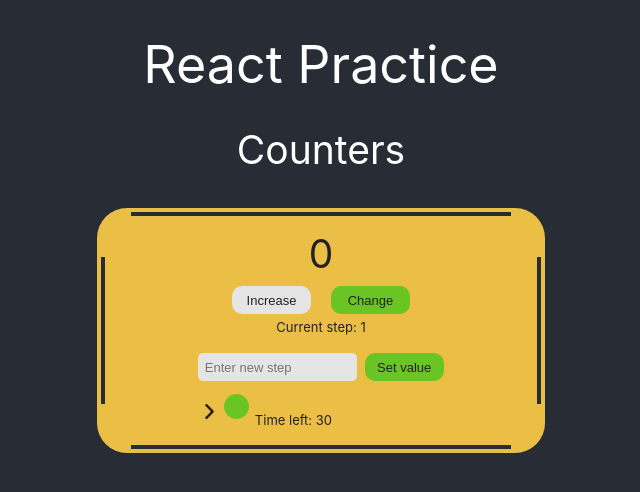
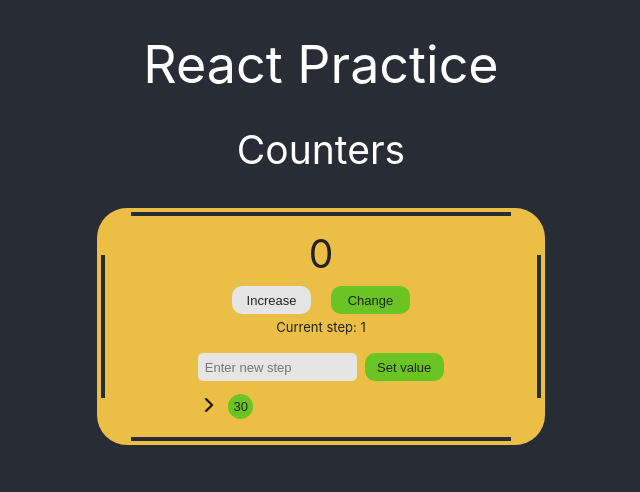
Before and after one commit to Schneizel-el-Britania/react-practie-5, a React (Create React App) app: page / in a window 1280 px wide. Shown: the top 492 px of the page, without its empty margins (319-959 px from the left). Built offline with nearby package versions, Linux system fonts and the light colour scheme.

Commit message:
Change AutoClick button

```diff
--- a/src/components/CounterSection/AutoClick/AutoClick.module.css
+++ b/src/components/CounterSection/AutoClick/AutoClick.module.css
@@ -14,8 +14,8 @@
 }
 
 .showSettingsBtn {
-  width: 15px;
-  height: 15px;
+  padding-top: 1rem;
+  padding-left: 1rem;
 
   background-color: transparent;
   border: none;
@@ -34,10 +34,10 @@
   height: 25px;
 
   border-radius: 50%;
-  background-color: var(--active-btn-color);
+  background-color: var(--inactive-btn-color);
   border: none;
 }
 
-.description {
-  vertical-align: -50%;
+.activeState {
+  background-color: var(--active-btn-color);
 }
--- a/src/components/CounterSection/AutoClick/UpdateFrequency/index.js
+++ b/src/components/CounterSection/AutoClick/UpdateFrequency/index.js
@@ -1,11 +1,6 @@
 import React from 'react';
 import styles from './UpdateFrequency.module.css'
-
-const rangeOptions = {
-  min: 0,
-  max: 60,
-  step: 1,
-}
+import rangeOptions from '../options.json'
 
 export default function UpdateFrequency(props) {
   const { frequency, setFrequency } = props;
--- a/src/components/CounterSection/AutoClick/index.js
+++ b/src/components/CounterSection/AutoClick/index.js
@@ -2,6 +2,7 @@ import React, { Component } from 'react'
 import UpdateFrequency from './UpdateFrequency';
 import styles from './AutoClick.module.css'
 import classNames from 'classnames';
+import { max } from './options.json'
 
 export default class AutoClick extends Component {
   constructor(props) {
@@ -9,29 +10,38 @@ export default class AutoClick extends Component {
     this.state = {
       frequency: 1,
       step: 1,
-      duration: 30,
+      duration: max,
       enableSettings: false,
+      onPause: false,
     }
-    this.enableSettings = false;
   }
 
-  showSettings = () => this.setState({ enableSettings: !this.state.enableSettings });
+  handleToggleState = (item) => this.setState({ [item]: !this.state[item] });
   setFrequency = (newFrequency) => this.setState({ frequency: newFrequency });
 
   render() {
-    const { frequency, step, duration, enableSettings } = this.state;
+    const { frequency, step, duration, enableSettings, onPause } = this.state;
 
     const settingBtnClasses = classNames(
       styles.showSettingsBtn,
       enableSettings ? styles.rotateBtn : undefined
     )
+    const autoClickBtnClasses = classNames(
+      styles.autoClickBtn,
+      onPause ? undefined : styles.activeState,
+    );
 
     return (
       <div className={styles.autoClickContainer}>
         <div className={styles.timerContainer}>
-          <button className={settingBtnClasses} onClick={this.showSettings}></button>
-          <button className={styles.autoClickBtn}></button>
-          <p className={styles.description}>Time left: {duration}</p>
+          <button
+            className={settingBtnClasses}
+            onClick={() => this.handleToggleState('enableSettings')}
+          ></button>
+          <button
+            className={autoClickBtnClasses}
+            onClick={() => this.handleToggleState('onPause')}
+          >{duration}</button>
         </div>
         {enableSettings ? <UpdateFrequency frequency={frequency} setFrequency={this.setFrequency} /> : undefined}
       </div>
--- /dev/null
+++ b/src/components/CounterSection/AutoClick/options.json
@@ -0,0 +1,5 @@
+{
+  "min": 0,
+  "max": 30,
+  "step": 1
+}
```
